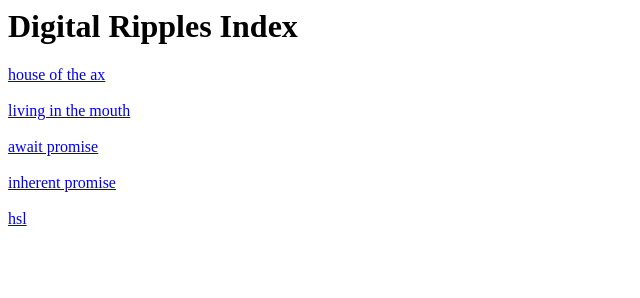
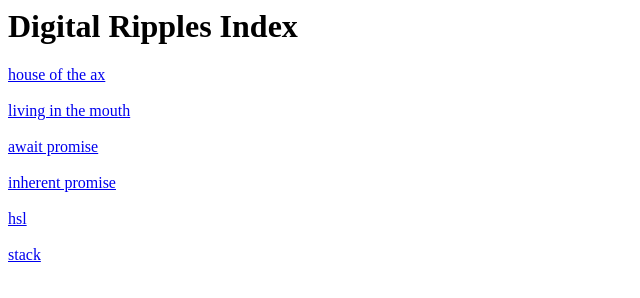
Before and after one commit to pparocza/digital_ripples, a plain HTML site: page index.html in a window 1280 px wide. Shown: the full height of the page, 0-640 px from the left. Drawn offline with Linux system fonts and the light colour scheme.

Commit message:
Update index.html

```diff
--- a/index.html
+++ b/index.html
@@ -16,6 +16,8 @@
         <br><br>
         <a href='https://pparocza.github.io/hsl/'>hsl</a>
         <br><br>
+        <a href='https://pparocza.github.io/stack/'>stack</a>
+        <br><br>
 
     </body>
 </html>
```
